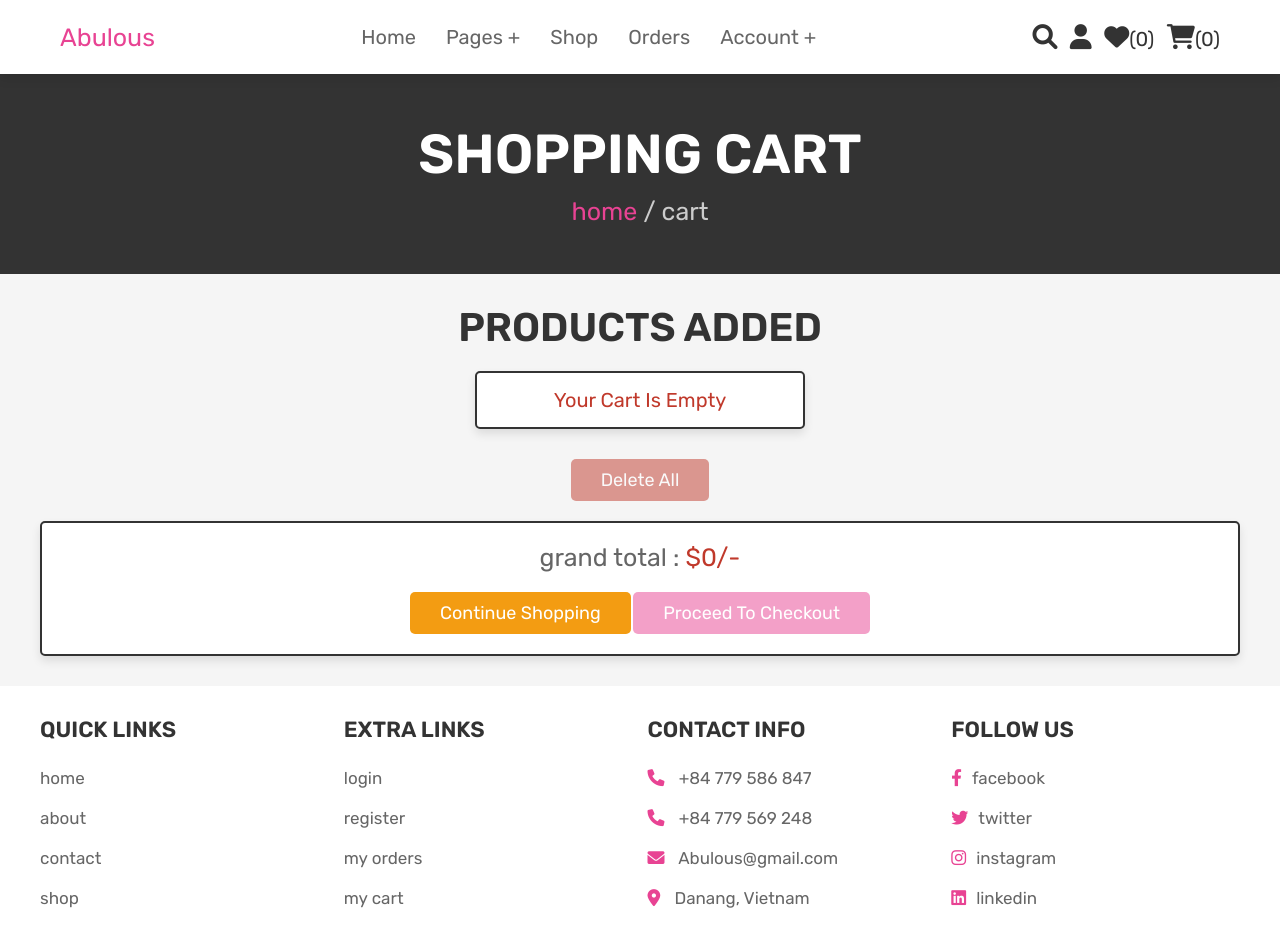
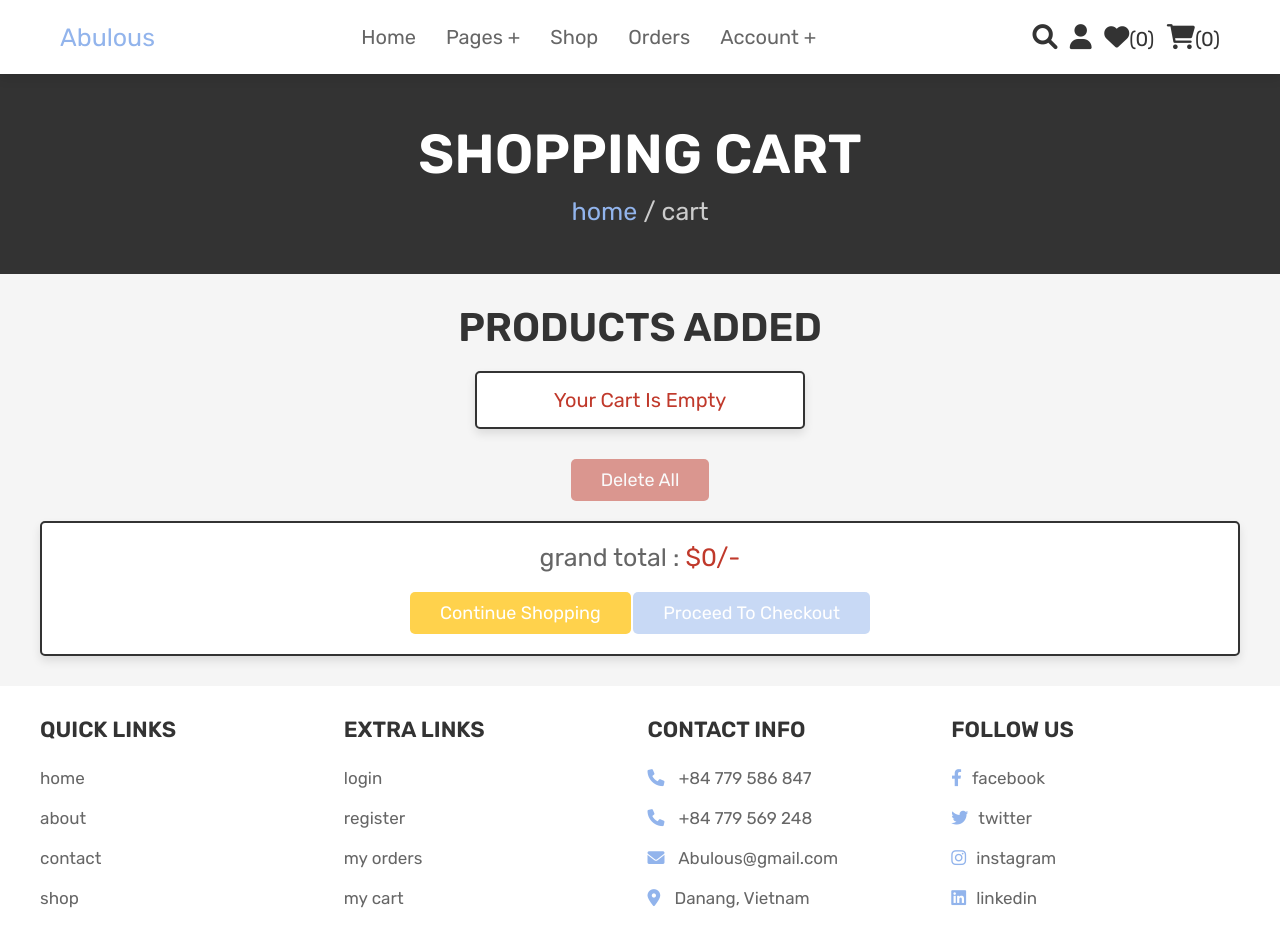
Before and after one commit to Ngannguyen0308/Furniture-e-commerce-website, a PHP site: page /cart.php in a window 1280 px wide. Run offline with PHP 8.4, Linux system fonts and the light colour scheme; a user stored in the database is signed in; data comes from the database, SQL or seed files in the repository; data that the repository does not hold is empty.

Commit message:
fix color

```diff
--- a/css/style.css
+++ b/css/style.css
@@ -1,9 +1,9 @@
 @import url('https://fonts.googleapis.com/css2?family=Rubik:wght@300;400;500;600&display=swap');
 
 :root{
-   --pink:#e84393;
+   --navy:#92B4EC;
    --red:#c0392b;
-   --orange:#f39c12;
+   --yellow:#FFD24C;
    --black:#333;
    --white:#fff;
    --light-color:#666;
@@ -23,7 +23,7 @@
 }
 
 *::selection{
-   background-color: var(--pink);
+   background-color: var(--navy);
    color:var(--white);
 }
 
@@ -37,7 +37,7 @@
 }
 
 *::-webkit-scrollbar-thumb{
-   background-color: var(--pink);
+   background-color: var(--navy);
 }
 
 html{
@@ -104,7 +104,7 @@ section{
 }
 
 .btn{
-   background-color: var(--pink);
+   background-color: var(--navy);
 }
 
 .delete-btn{
@@ -112,7 +112,7 @@ section{
 }
 
 .option-btn{
-   background-color: var(--orange);
+   background-color: var(--yellow);
 }
 
 .btn:hover,
@@ -161,7 +161,7 @@ section{
 }
 
 .heading p a{
-   color:var(--pink);
+   color:var(--navy);
 }
 
 .heading p a:hover{
@@ -224,7 +224,7 @@ section{
 }
 
 .form-container form p a{
-   color:var(--pink);
+   color:var(--navy);
 }
 
 .form-container form p a:hover{
@@ -251,7 +251,7 @@ section{
 
 .header .flex .logo{
    font-size: 2.5rem;
-   color:var(--pink);
+   color:var(--navy);
 }
 
 .header .flex .navbar ul{
@@ -272,7 +272,7 @@ section{
 }
 
 .header .flex .navbar ul li a:hover{
-   background-color: var(--pink);
+   background-color: var(--navy);
    color:var(--white);
 }
 
@@ -301,7 +301,7 @@ section{
 }
 
 .header .flex .icons > *:hover{
-   color:var(--pink);
+   color:var(--navy);
 }
 
 .header .flex .icons span{
@@ -338,7 +338,7 @@ section{
 }
 
 .header .flex .account-box p span{
-   color:var(--pink);
+   color:var(--navy);
 }
 
 .header .flex .account-box .delete-btn{
@@ -347,7 +347,7 @@ section{
 
 .home{
    min-height: 60vh;
-   background:url(../images/home-bg.png) no-repeat;
+   background:url(../images/home-bg.jpg) no-repeat;
    background-size: cover;
    background-position: center;
    display: flex;
@@ -409,7 +409,7 @@ section{
 .products .box-container .box .price{
    font-size: 2rem;
    padding:1rem;
-   background-color: var(--pink);
+   background-color: var(--navy);
    color:var(--white);
    left:1rem;
 }
@@ -606,7 +606,7 @@ section{
 }
 
 .reviews .box-container .box .stars i{
-   color:var(--orange);
+   color:var(--yellow);
    font-size: 1.7rem;
    margin:0 .3rem;
 }
@@ -983,7 +983,7 @@ section{
 }
 
 .placed-orders .box-container .box p span{
-   color:var(--pink);
+   color:var(--navy);
 }
 
 
@@ -1019,13 +1019,13 @@ section{
 
 .footer .box-container a i,
 .footer .box-container p i{
-   color:var(--pink);
+   color:var(--navy);
    padding-right: 1rem;
 }
 
 .footer .box-container a:hover{
    text-decoration: underline;
-   color:var(--pink);
+   color:var(--navy);
 }
 
 .footer .credit{
@@ -1038,7 +1038,7 @@ section{
 }
 
 .footer .credit span{
-   color:var(--pink);
+   color:var(--navy);
 }
 
 
```
